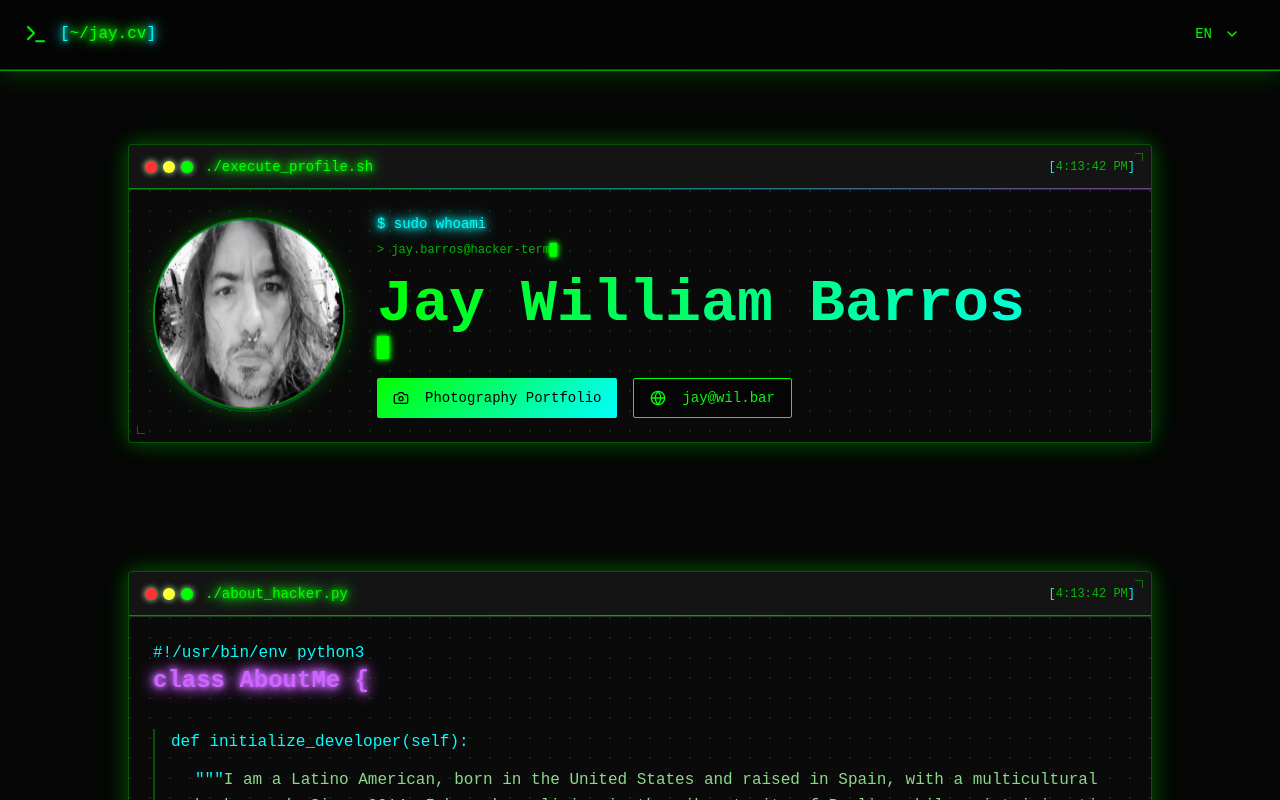
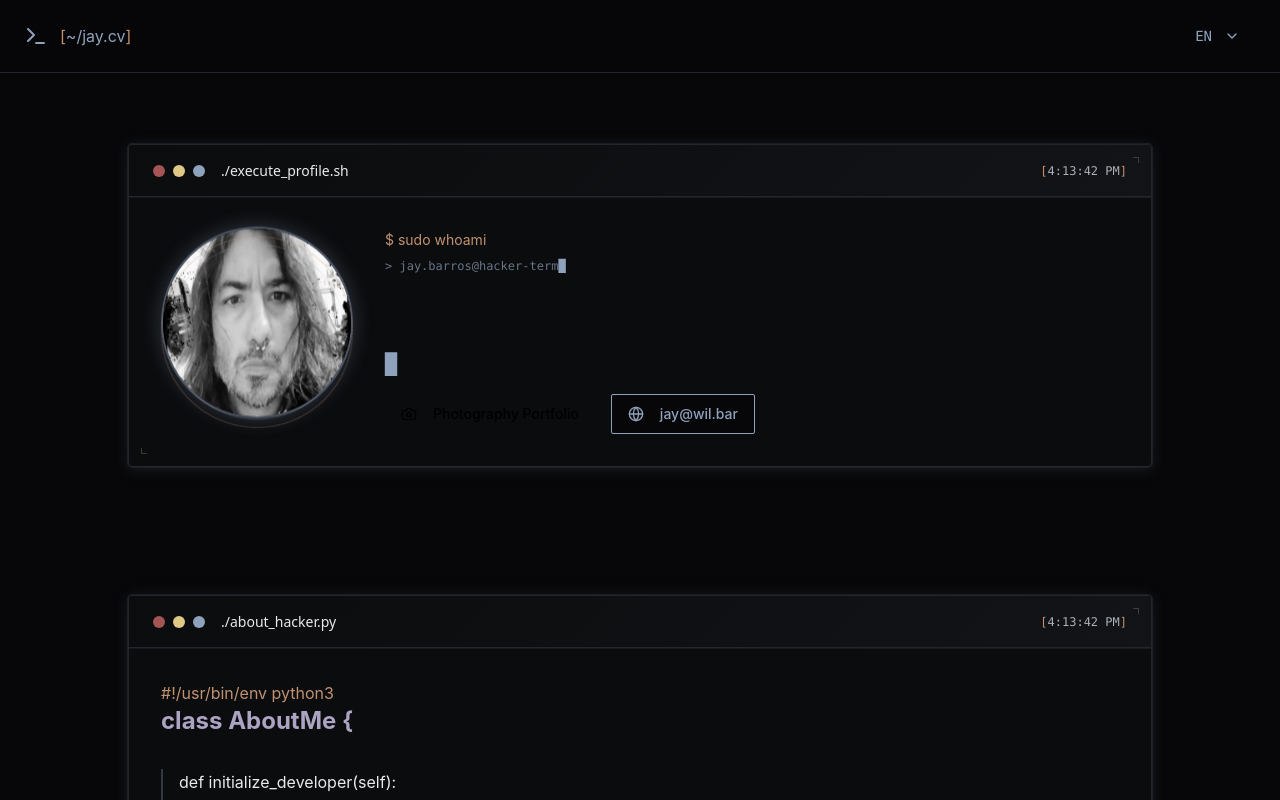
Before and after one commit to jwbar/cosmo-cli-portfolio, a React (Vite) app: page / in a window 1280 px wide. Shown: the top 800 px of the page. Built offline with nearby package versions, Linux system fonts and the light colour scheme.

Commit message:
Refine site aesthetic
Adjust site to be more elegant, urban, cool, and chic, moving away from the fluorescent, videogame-like appearance.

```diff
--- a/src/components/TerminalWindow.tsx
+++ b/src/components/TerminalWindow.tsx
@@ -8,35 +8,35 @@ interface TerminalWindowProps {
 
 export const TerminalWindow = ({ title = "terminal", children, className = "" }: TerminalWindowProps) => {
   return (
-    <div className={`bg-card border border-primary/30 rounded-lg overflow-hidden terminal-glow hacker-hover scan-lines relative ${className}`}>
+    <div className={`bg-card border border-border rounded-lg overflow-hidden elegant-container urban-hover relative ${className}`}>
       {/* Terminal Header */}
-      <div className="bg-muted px-4 py-3 flex items-center justify-between border-b border-primary/20 relative">
-        <div className="flex items-center space-x-3">
-          <div className="flex space-x-1.5">
-            <div className="w-3 h-3 rounded-full bg-hacker-red shadow-[0_0_6px_currentColor] animate-neon-pulse"></div>
-            <div className="w-3 h-3 rounded-full bg-hacker-yellow shadow-[0_0_6px_currentColor] animate-neon-pulse" style={{ animationDelay: '0.5s' }}></div>
-            <div className="w-3 h-3 rounded-full bg-primary shadow-[0_0_6px_currentColor] animate-neon-pulse" style={{ animationDelay: '1s' }}></div>
+      <div className="bg-gradient-elegant px-6 py-4 flex items-center justify-between border-b border-border/50 relative">
+        <div className="flex items-center space-x-4">
+          <div className="flex space-x-2">
+            <div className="w-3 h-3 rounded-full bg-destructive/80 animate-refined-flicker"></div>
+            <div className="w-3 h-3 rounded-full bg-urban-gold animate-refined-flicker" style={{ animationDelay: '1s' }}></div>
+            <div className="w-3 h-3 rounded-full bg-primary animate-refined-flicker" style={{ animationDelay: '2s' }}></div>
           </div>
-          <span className="text-primary text-sm font-code neon-text">{title}</span>
+          <span className="text-foreground text-sm font-elegant font-medium">{title}</span>
         </div>
-        <div className="text-primary/70 text-xs font-mono">
-          <span className="text-secondary">[</span>
+        <div className="text-muted-foreground text-xs font-mono">
+          <span className="text-urban-copper">[</span>
           {new Date().toLocaleTimeString()}
-          <span className="text-secondary">]</span>
+          <span className="text-urban-copper">]</span>
         </div>
 
-        {/* Header glow line */}
-        <div className="absolute bottom-0 left-0 right-0 h-px bg-gradient-neon opacity-50"></div>
+        {/* Subtle accent line */}
+        <div className="absolute bottom-0 left-0 right-0 h-px bg-gradient-border opacity-60"></div>
       </div>
 
       {/* Terminal Content */}
-      <div className="p-6 relative circuit-pattern">
+      <div className="p-8 relative">
         {children}
       </div>
 
-      {/* Corner accent */}
-      <div className="absolute top-2 right-2 w-2 h-2 border-t border-r border-primary/40"></div>
-      <div className="absolute bottom-2 left-2 w-2 h-2 border-b border-l border-primary/40"></div>
+      {/* Subtle corner accents */}
+      <div className="absolute top-3 right-3 w-1.5 h-1.5 border-t border-r border-primary/30 rounded-tr-sm"></div>
+      <div className="absolute bottom-3 left-3 w-1.5 h-1.5 border-b border-l border-secondary/30 rounded-bl-sm"></div>
     </div>
   );
 };
--- a/src/index.css
+++ b/src/index.css
@@ -2,70 +2,70 @@
 @tailwind components;
 @tailwind utilities;
 
-/* Elegant Tech-Hacker CV Design System */
+/* Elegant Urban Tech CV Design System */
 
-@import url('https://fonts.googleapis.com/css2?family=JetBrains+Mono:ital,wght@0,100;0,200;0,300;0,400;0,500;0,600;0,700;0,800;1,100;1,200;1,300;1,400;1,500;1,600;1,700;1,800&family=Orbitron:wght@400;500;600;700;800;900&family=Source+Code+Pro:ital,wght@0,200;0,300;0,400;0,500;0,600;0,700;0,800;0,900;1,200;1,300;1,400;1,500;1,600;1,700;1,800;1,900&display=swap');
+@import url('https://fonts.googleapis.com/css2?family=Inter:wght@300;400;500;600;700&family=JetBrains+Mono:wght@300;400;500;600&family=Manrope:wght@300;400;500;600;700;800&display=swap');
 
 @layer base {
   :root {
-    /* Elite Hacker Dark Terminal Theme */
-    --background: 0 0% 2%;
-    --foreground: 120 100% 85%;
+    /* Sophisticated Urban Dark Theme */
+    --background: 222 15% 3%;
+    --foreground: 220 8% 92%;
 
-    --card: 0 0% 4%;
-    --card-foreground: 120 100% 90%;
+    --card: 222 12% 5%;
+    --card-foreground: 220 8% 95%;
 
-    --popover: 0 0% 3%;
-    --popover-foreground: 120 100% 90%;
+    --popover: 222 15% 4%;
+    --popover-foreground: 220 8% 95%;
 
-    /* Matrix Green Primary */
-    --primary: 120 100% 50%;
-    --primary-foreground: 0 0% 0%;
-    --primary-glow: 120 100% 60%;
+    /* Steel Blue Primary - Professional & Sleek */
+    --primary: 215 25% 65%;
+    --primary-foreground: 222 15% 8%;
+    --primary-glow: 215 30% 75%;
 
-    /* Cyan Accent */
-    --secondary: 180 100% 50%;
-    --secondary-foreground: 0 0% 0%;
-    --secondary-glow: 180 100% 60%;
+    /* Warm Copper Secondary - Elegant Accent */
+    --secondary: 25 40% 60%;
+    --secondary-foreground: 222 15% 8%;
+    --secondary-glow: 25 45% 70%;
 
-    --muted: 0 0% 8%;
-    --muted-foreground: 120 50% 70%;
+    --muted: 222 10% 8%;
+    --muted-foreground: 220 8% 70%;
 
-    /* Electric Purple */
-    --accent: 280 100% 70%;
-    --accent-foreground: 0 0% 0%;
-    --accent-glow: 280 100% 80%;
+    /* Soft Purple Accent - Sophisticated Touch */
+    --accent: 260 20% 70%;
+    --accent-foreground: 222 15% 8%;
+    --accent-glow: 260 25% 80%;
 
-    /* Destructive Red */
-    --destructive: 0 100% 60%;
-    --destructive-foreground: 0 0% 0%;
+    /* Muted Red for Errors */
+    --destructive: 0 50% 60%;
+    --destructive-foreground: 0 0% 98%;
 
-    --border: 120 50% 15%;
-    --input: 0 0% 6%;
-    --ring: 120 100% 50%;
+    --border: 220 8% 15%;
+    --input: 222 12% 6%;
+    --ring: 215 25% 65%;
 
-    --radius: 0.25rem;
+    --radius: 0.5rem;
 
-    /* Elite Hacker Colors */
-    --hacker-orange: 30 100% 60%;
-    --hacker-purple: 280 100% 70%;
-    --hacker-cyan: 180 100% 50%;
-    --hacker-yellow: 60 100% 60%;
-    --hacker-red: 0 100% 60%;
-    --hacker-blue: 220 100% 60%;
+    /* Urban Color Palette */
+    --urban-steel: 215 25% 65%;
+    --urban-copper: 25 40% 60%;
+    --urban-charcoal: 220 8% 25%;
+    --urban-slate: 220 8% 45%;
+    --urban-pearl: 220 8% 85%;
+    --urban-gold: 45 60% 70%;
 
-    /* Advanced Effects */
-    --terminal-glow: 0 0 20px hsl(var(--primary) / 0.3), 0 0 40px hsl(var(--primary) / 0.1);
-    --neon-glow: 0 0 5px currentColor, 0 0 10px currentColor, 0 0 15px currentColor;
-    --matrix-glow: 0 0 10px hsl(var(--primary) / 0.5), inset 0 0 10px hsl(var(--primary) / 0.1);
-    --cyber-shadow: 0 8px 32px hsl(var(--primary) / 0.12), 0 4px 16px hsl(var(--primary) / 0.08);
+    /* Refined Effects */
+    --elegant-glow: 0 2px 16px hsl(var(--primary) / 0.15), 0 0 0 1px hsl(var(--primary) / 0.1);
+    --subtle-glow: 0 0 20px hsl(var(--primary) / 0.08);
+    --urban-shadow: 0 8px 32px hsl(222 15% 1% / 0.4), 0 2px 8px hsl(222 15% 1% / 0.2);
+    --professional-shadow: 0 4px 24px hsl(222 15% 1% / 0.15), 0 2px 8px hsl(222 15% 1% / 0.1);
 
-    /* Elite Gradients */
-    --gradient-matrix: linear-gradient(135deg, hsl(var(--primary)), hsl(var(--secondary)));
-    --gradient-cyber: linear-gradient(45deg, hsl(var(--accent)), hsl(var(--hacker-purple)));
-    --gradient-terminal: linear-gradient(135deg, hsl(var(--background)), hsl(var(--muted)));
-    --gradient-neon: linear-gradient(90deg, hsl(var(--primary)), hsl(var(--secondary)), hsl(var(--accent)));
-    --gradient-scan: linear-gradient(180deg, transparent, hsl(var(--primary) / 0.1), transparent);
+    /* Sophisticated Gradients */
+    --gradient-elegant: linear-gradient(135deg, hsl(var(--card)), hsl(var(--muted)));
+    --gradient-urban: linear-gradient(135deg, hsl(var(--primary) / 0.05), hsl(var(--accent) / 0.05));
+    --gradient-professional: linear-gradient(180deg, hsl(var(--card)), hsl(var(--background)));
+    --gradient-accent: linear-gradient(90deg, hsl(var(--primary) / 0.1), hsl(var(--secondary) / 0.1));
+    --gradient-border: linear-gradient(135deg, hsl(var(--primary) / 0.3), hsl(var(--accent) / 0.2));
 
     --radius: 0.25rem;
 
@@ -99,15 +99,15 @@
   }
 
   body {
-    @apply bg-background text-foreground font-mono;
+    @apply bg-background text-foreground;
+    font-family: 'Inter', 'JetBrains Mono', sans-serif;
     background-image:
-      radial-gradient(circle at 20% 80%, hsl(var(--primary) / 0.05) 0%, transparent 50%),
-      radial-gradient(circle at 80% 20%, hsl(var(--accent) / 0.05) 0%, transparent 50%),
-      radial-gradient(circle at 40% 40%, hsl(var(--secondary) / 0.03) 0%, transparent 50%);
+      radial-gradient(circle at 20% 80%, hsl(var(--primary) / 0.02) 0%, transparent 70%),
+      radial-gradient(circle at 80% 20%, hsl(var(--accent) / 0.02) 0%, transparent 70%);
     position: relative;
   }
 
-  /* Matrix background effect */
+  /* Subtle grid pattern */
   body::before {
     content: '';
     position: fixed;
@@ -116,79 +116,84 @@
     width: 100%;
     height: 100%;
     background:
-      linear-gradient(90deg, transparent 79px, hsl(var(--primary) / 0.03) 81px, hsl(var(--primary) / 0.03) 82px, transparent 84px),
-      linear-gradient(hsl(var(--primary) / 0.03) 0.5px, transparent 0.5px);
-    background-size: 84px 84px, 84px 84px;
+      linear-gradient(90deg, transparent 39px, hsl(var(--border) / 0.4) 40px, hsl(var(--border) / 0.4) 40px, transparent 41px),
+      linear-gradient(hsl(var(--border) / 0.4) 0.5px, transparent 0.5px);
+    background-size: 40px 40px, 40px 40px;
     pointer-events: none;
     z-index: -1;
+    opacity: 0.3;
   }
 
-  /* Elite terminal glow effects */
-  .terminal-glow {
-    box-shadow: var(--terminal-glow);
-    border: 1px solid hsl(var(--primary) / 0.3);
+  /* Elegant container effects */
+  .elegant-container {
+    box-shadow: var(--elegant-glow);
+    border: 1px solid hsl(var(--border));
     position: relative;
+    backdrop-filter: blur(8px);
+    background: hsl(var(--card) / 0.8);
   }
 
-  .terminal-glow::before {
+  .elegant-container::before {
     content: '';
     position: absolute;
-    top: -1px;
-    left: -1px;
-    right: -1px;
-    bottom: -1px;
-    background: var(--gradient-neon);
+    top: 0;
+    left: 0;
+    right: 0;
+    bottom: 0;
+    background: var(--gradient-border);
     border-radius: inherit;
     z-index: -1;
-    opacity: 0.1;
-    animation: neon-pulse 2s ease-in-out infinite alternate;
+    opacity: 0.6;
+    mask: linear-gradient(#fff 0 0) content-box, linear-gradient(#fff 0 0);
+    mask-composite: xor;
+    padding: 1px;
   }
 
-  /* Advanced typing animation with neon cursor */
+  /* Elegant typing animation with subtle cursor */
   .typing::after {
     content: '█';
     color: hsl(var(--primary));
-    animation: neon-blink 1s infinite, neon-glow 1s infinite;
-    text-shadow: var(--neon-glow);
+    animation: subtle-blink 1.5s ease-in-out infinite;
+    opacity: 0.8;
   }
 
-  /* Elite hover effects */
-  .hacker-hover {
-    transition: all 0.3s cubic-bezier(0.4, 0, 0.2, 1);
+  /* Sophisticated hover effects */
+  .urban-hover {
+    transition: all 0.4s cubic-bezier(0.25, 0.46, 0.45, 0.94);
     position: relative;
     overflow: hidden;
   }
 
-  .hacker-hover::before {
+  .urban-hover::before {
     content: '';
     position: absolute;
     top: 0;
-    left: -100%;
-    width: 100%;
-    height: 100%;
-    background: var(--gradient-scan);
-    transition: left 0.5s;
-    z-index: 1;
+    left: 0;
+    right: 0;
+    bottom: 0;
+    background: var(--gradient-accent);
+    transform: translateX(-100%);
+    transition: transform 0.6s cubic-bezier(0.25, 0.46, 0.45, 0.94);
+    z-index: -1;
   }
 
-  .hacker-hover:hover {
-    transform: translateY(-2px);
-    box-shadow: var(--cyber-shadow);
-    border-color: hsl(var(--primary) / 0.6);
+  .urban-hover:hover {
+    transform: translateY(-1px);
+    box-shadow: var(--professional-shadow);
+    border-color: hsl(var(--primary) / 0.4);
   }
 
-  .hacker-hover:hover::before {
-    left: 100%;
+  .urban-hover:hover::before {
+    transform: translateX(0);
   }
 
-  /* Neon text effects */
-  .neon-text {
-    text-shadow:
-      0 0 5px currentColor,
-      0 0 10px currentColor,
-      0 0 15px currentColor,
-      0 0 20px currentColor;
-    animation: neon-flicker 3s linear infinite;
+  /* Elegant accent text */
+  .accent-text {
+    background: var(--gradient-accent);
+    background-clip: text;
+    -webkit-background-clip: text;
+    -webkit-text-fill-color: transparent;
+    position: relative;
   }
 
   /* Glitch text effect */
@@ -253,25 +258,25 @@
     background-size: 20px 20px;
   }
 
-  /* Advanced animations */
-  @keyframes neon-blink {
-    0%, 50% { opacity: 1; }
-    51%, 100% { opacity: 0.3; }
+  /* Sophisticated animations */
+  @keyframes subtle-blink {
+    0%, 70% { opacity: 1; }
+    71%, 100% { opacity: 0.4; }
   }
 
-  @keyframes neon-glow {
-    0%, 100% { text-shadow: 0 0 5px currentColor, 0 0 10px currentColor; }
-    50% { text-shadow: 0 0 2px currentColor, 0 0 5px currentColor, 0 0 8px currentColor; }
+  @keyframes elegant-glow {
+    0%, 100% { opacity: 0.8; }
+    50% { opacity: 1; }
   }
 
-  @keyframes neon-pulse {
-    0% { opacity: 0.1; }
-    100% { opacity: 0.3; }
+  @keyframes professional-pulse {
+    0% { opacity: 0.4; }
+    100% { opacity: 0.8; }
   }
 
-  @keyframes neon-flicker {
-    0%, 98%, 100% { opacity: 1; }
-    99% { opacity: 0.8; }
+  @keyframes refined-flicker {
+    0%, 96%, 100% { opacity: 1; }
+    97%, 99% { opacity: 0.9; }
   }
 
   @keyframes glitch-1 {
--- a/tailwind.config.ts
+++ b/tailwind.config.ts
@@ -19,9 +19,10 @@ export default {
 		},
 		extend: {
 			fontFamily: {
-				mono: ['JetBrains Mono', 'Source Code Pro', 'monospace'],
-				display: ['Orbitron', 'JetBrains Mono', 'monospace'],
-				code: ['Source Code Pro', 'JetBrains Mono', 'monospace'],
+				sans: ['Inter', 'system-ui', 'sans-serif'],
+				mono: ['JetBrains Mono', 'Monaco', 'Consolas', 'monospace'],
+				display: ['Manrope', 'Inter', 'sans-serif'],
+				elegant: ['Manrope', 'system-ui', 'sans-serif'],
 			},
 			colors: {
 				border: 'hsl(var(--border))',
@@ -60,13 +61,13 @@ export default {
 					DEFAULT: 'hsl(var(--card))',
 					foreground: 'hsl(var(--card-foreground))'
 				},
-				hacker: {
-					orange: 'hsl(var(--hacker-orange))',
-					purple: 'hsl(var(--hacker-purple))',
-					cyan: 'hsl(var(--hacker-cyan))',
-					yellow: 'hsl(var(--hacker-yellow))',
-					red: 'hsl(var(--hacker-red))',
-					blue: 'hsl(var(--hacker-blue))',
+				urban: {
+					steel: 'hsl(var(--urban-steel))',
+					copper: 'hsl(var(--urban-copper))',
+					charcoal: 'hsl(var(--urban-charcoal))',
+					slate: 'hsl(var(--urban-slate))',
+					pearl: 'hsl(var(--urban-pearl))',
+					gold: 'hsl(var(--urban-gold))',
 				}
 			},
 			borderRadius: {
@@ -137,21 +138,18 @@ export default {
 			animation: {
 				'accordion-down': 'accordion-down 0.2s ease-out',
 				'accordion-up': 'accordion-up 0.2s ease-out',
-				'neon-pulse': 'neon-pulse 2s ease-in-out infinite',
-				'matrix-drop': 'matrix-drop 3s linear infinite',
-				'cyber-glow': 'cyber-glow 1.5s ease-in-out infinite',
-				'scan-line': 'scan-line 2s linear infinite',
-				'glitch': 'glitch 0.3s ease-in-out infinite',
-				'float': 'float 3s ease-in-out infinite',
-				'terminal-boot': 'terminal-boot 0.8s ease-out',
-				'code-flow': 'code-flow 10s linear infinite'
+				'elegant-glow': 'elegant-glow 3s ease-in-out infinite',
+				'professional-pulse': 'professional-pulse 2s ease-in-out infinite',
+				'refined-flicker': 'refined-flicker 4s linear infinite',
+				'float': 'float 6s ease-in-out infinite',
+				'subtle-fade': 'subtle-fade 0.6s ease-out'
 			},
 			backgroundImage: {
-				'gradient-matrix': 'var(--gradient-matrix)',
-				'gradient-cyber': 'var(--gradient-cyber)',
-				'gradient-terminal': 'var(--gradient-terminal)',
-				'gradient-neon': 'var(--gradient-neon)',
-				'gradient-scan': 'var(--gradient-scan)',
+				'gradient-elegant': 'var(--gradient-elegant)',
+				'gradient-urban': 'var(--gradient-urban)',
+				'gradient-professional': 'var(--gradient-professional)',
+				'gradient-accent': 'var(--gradient-accent)',
+				'gradient-border': 'var(--gradient-border)',
 			}
 		}
 	},
```
